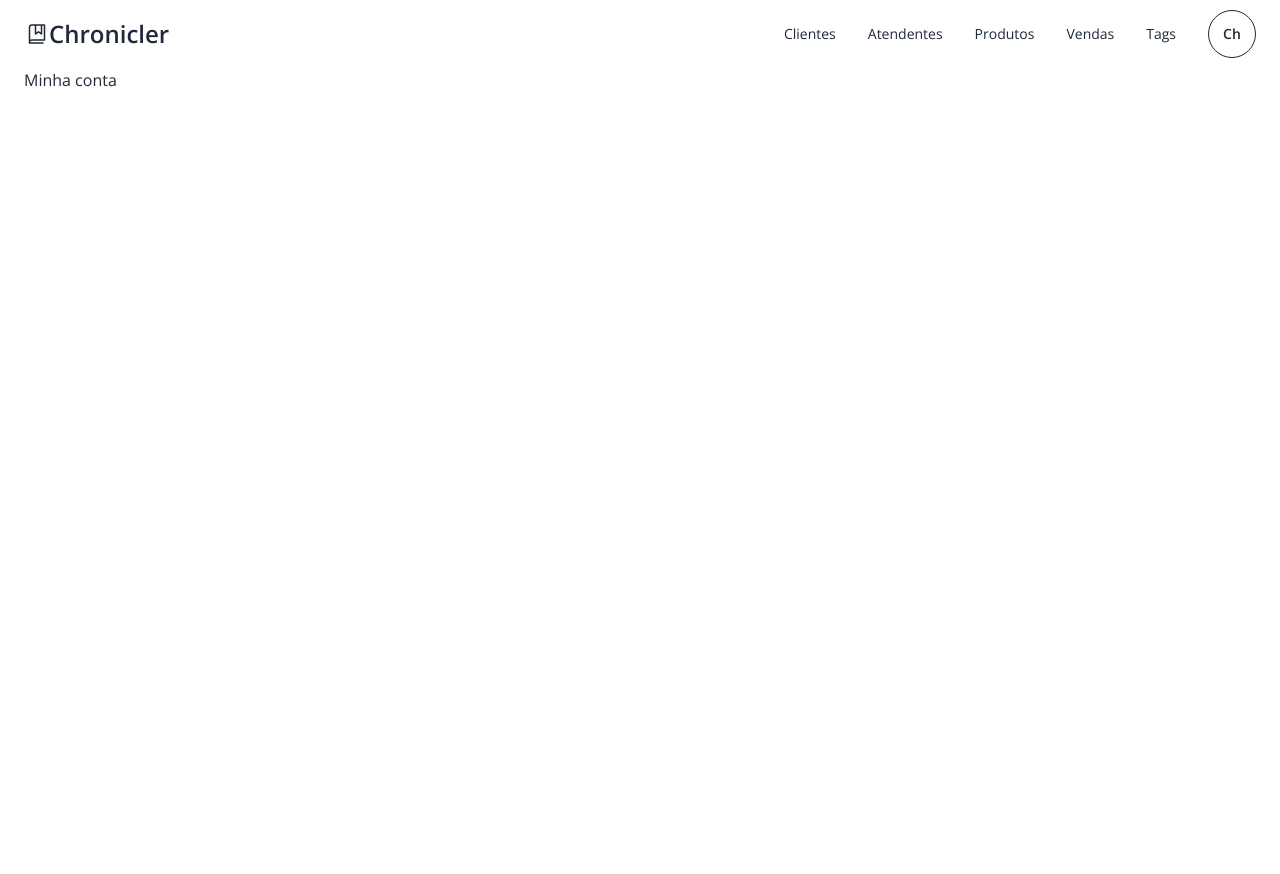
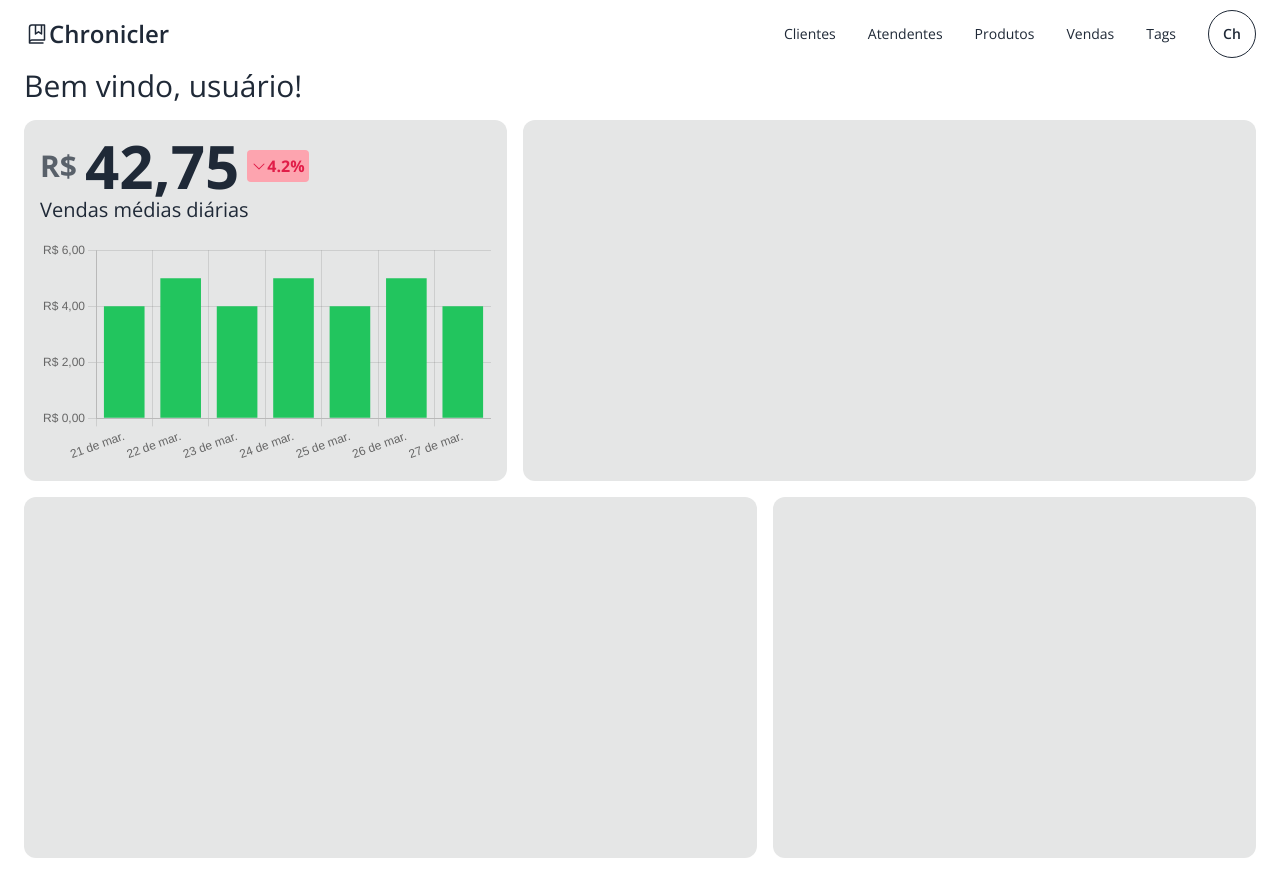
Before and after one commit to chronicler-org/web, a Next.js app: page /dashboard in a window 1280 px wide. Before the commit the page ends 800 px from the top, so only its background shows below. Built offline with nearby package versions, Linux system fonts and the light colour scheme.

Commit message:
feat(app): add average daily sales chart to dashboard

```diff
--- a/src/app/(routes)/(private)/dashboard/page.tsx
+++ b/src/app/(routes)/(private)/dashboard/page.tsx
@@ -1,5 +1,77 @@
+'use client';
+
+import Metric from '@/app/components/metric';
+import 'chart.js/auto';
+import { Bar } from 'react-chartjs-2';
+
 const Page = () => {
-  return <div>Minha conta</div>;
+  return (
+    <>
+      <h2 className='text-3xl'>Bem vindo, usuário!</h2>
+      <section className='grid flex-1 grow grid-cols-1 grid-rows-4 gap-4 py-4 lg:grid-cols-5 lg:grid-rows-2 [&>div]:rounded-xl [&>div]:bg-base-300 [&>div]:p-4'>
+        {/* Vendas diárias */}
+        <div className='lg:col-span-2'>
+          <Metric
+            value={42.75}
+            currency='R$'
+            rate={-4.2}
+            title='Vendas médias diárias'
+          />
+          <Bar
+            className='mt-4'
+            options={{
+              responsive: true,
+              plugins: {
+                legend: { display: false },
+                tooltip: {
+                  displayColors: false,
+                  callbacks: {
+                    label: (context) =>
+                      context.parsed.y.toLocaleString('pt-BR', {
+                        style: 'currency',
+                        currency: 'BRL',
+                      }),
+                  },
+                },
+              },
+              scales: {
+                y: {
+                  ticks: {
+                    stepSize: 2,
+                    callback: (value) =>
+                      value.toLocaleString('pt-BR', {
+                        style: 'currency',
+                        currency: 'BRL',
+                      }),
+                  },
+                },
+              },
+            }}
+            data={{
+              labels: Array.from({ length: 7 }, (_, i) =>
+                new Intl.DateTimeFormat('pt-BR', {
+                  month: 'short',
+                  day: 'numeric',
+                }).format(new Date(Date.now() - i * 24 * 60 * 60 * 1000))
+              ).reverse(),
+              datasets: [
+                {
+                  data: [4, 5, 4, 5, 4, 5, 4],
+                  backgroundColor: '#22c55e',
+                },
+              ],
+            }}
+          />
+        </div>
+        {/* Valor arrecadado */}
+        <div className='lg:col-span-3' />
+        {/* Produtos vendidos */}
+        <div className='lg:col-span-3' />
+        {/* Novos clientes */}
+        <div className='lg:col-span-2' />
+      </section>
+    </>
+  );
 };
 
 export default Page;
```
